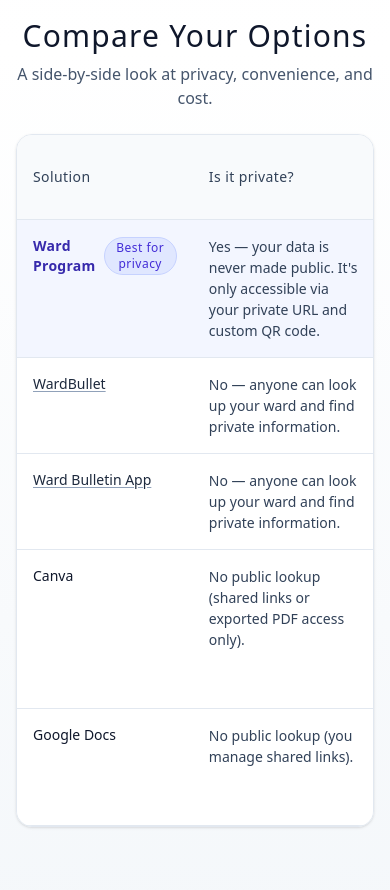
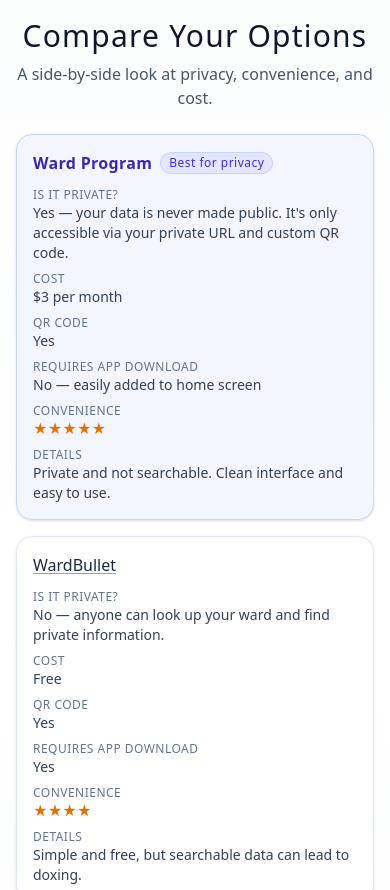
Before and after one commit to adamhinckley/ward-program-home, a Svelte app: page / in a window 390 px wide. Shown: the part 1100-1990 px from the top of the page. Built offline with nearby package versions, Linux system fonts and the light colour scheme.

Commit message:
feat: enhance comparison section with responsive design and detailed information

```diff
--- a/src/App.svelte
+++ b/src/App.svelte
@@ -93,13 +93,57 @@
       />
     </section>
 
-    <section class="mb-12 md:mb-16 ">
+    <section class="mb-12 md:mb-16">
       <div class="mb-6 text-center">
         <h2 class="mb-2 text-3xl font-light tracking-[0.04em] text-slate-900 md:text-4xl">Compare Your Options</h2>
         <p class="m-0 text-base text-slate-600 md:text-lg">A side-by-side look at privacy, convenience, and cost.</p>
       </div>
 
-      <div class="overflow-x-auto rounded-2xl border border-slate-200 bg-white shadow-sm">
+      <div class="grid grid-cols-1 gap-4 md:hidden">
+        {#each comparisonRows as row}
+          <article class={`rounded-2xl border p-4 shadow-sm ${row.featured ? 'border-indigo-200 bg-indigo-50/70' : 'border-slate-200 bg-white'}`}>
+            <div class="mb-3 flex items-center gap-2">
+              {#if row.link}
+                <a href={row.link} rel="noopener noreferrer" class="text-base text-slate-800 underline decoration-slate-400 underline-offset-2 transition-colors hover:text-indigo-700">{row.name}</a>
+              {:else}
+                <h3 class={`m-0 text-base ${row.featured ? 'font-semibold tracking-[0.02em] text-indigo-800' : 'font-medium text-slate-900'}`}>{row.name}</h3>
+              {/if}
+              {#if row.featured}
+                <span class="rounded-full border border-indigo-200 bg-indigo-100 px-2 py-0.5 text-xs tracking-[0.04em] text-indigo-700">Best for privacy</span>
+              {/if}
+            </div>
+
+            <dl class="m-0 grid grid-cols-1 gap-2 text-sm">
+              <div>
+                <dt class="text-xs tracking-[0.04em] text-slate-500 uppercase">Is it private?</dt>
+                <dd class="m-0 text-slate-700">{row.visibility}</dd>
+              </div>
+              <div>
+                <dt class="text-xs tracking-[0.04em] text-slate-500 uppercase">Cost</dt>
+                <dd class="m-0 text-slate-700">{row.cost}</dd>
+              </div>
+              <div>
+                <dt class="text-xs tracking-[0.04em] text-slate-500 uppercase">QR Code</dt>
+                <dd class="m-0 text-slate-700">{row.qrCode}</dd>
+              </div>
+              <div>
+                <dt class="text-xs tracking-[0.04em] text-slate-500 uppercase">Requires App Download</dt>
+                <dd class="m-0 text-slate-700">{row.appDownload}</dd>
+              </div>
+              <div>
+                <dt class="text-xs tracking-[0.04em] text-slate-500 uppercase">Convenience</dt>
+                <dd class="m-0 text-amber-600">{row.convenience}</dd>
+              </div>
+              <div>
+                <dt class="text-xs tracking-[0.04em] text-slate-500 uppercase">Details</dt>
+                <dd class="m-0 text-slate-700">{row.notes}</dd>
+              </div>
+            </dl>
+          </article>
+        {/each}
+      </div>
+
+      <div class="hidden overflow-x-auto rounded-2xl border border-slate-200 bg-white shadow-sm md:block">
         <table class="w-full min-w-262.5 border-collapse text-left">
           <thead>
             <tr class="border-b border-slate-200 bg-slate-50 text-sm tracking-[0.03em] text-slate-700 md:text-base">
```
